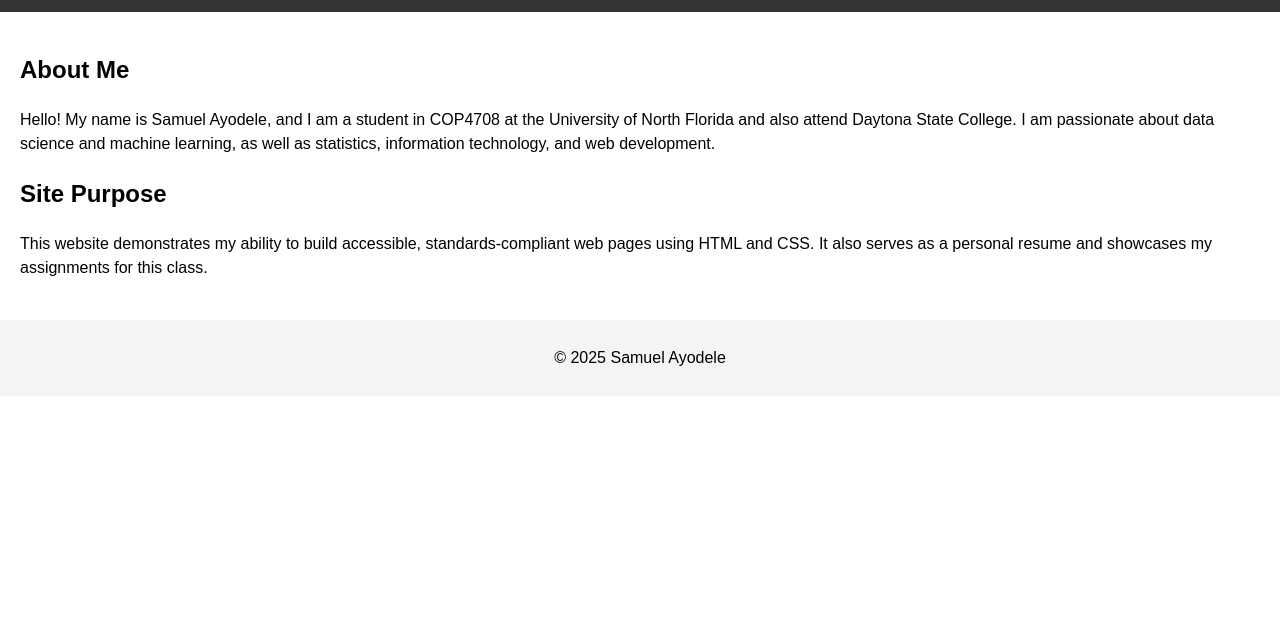
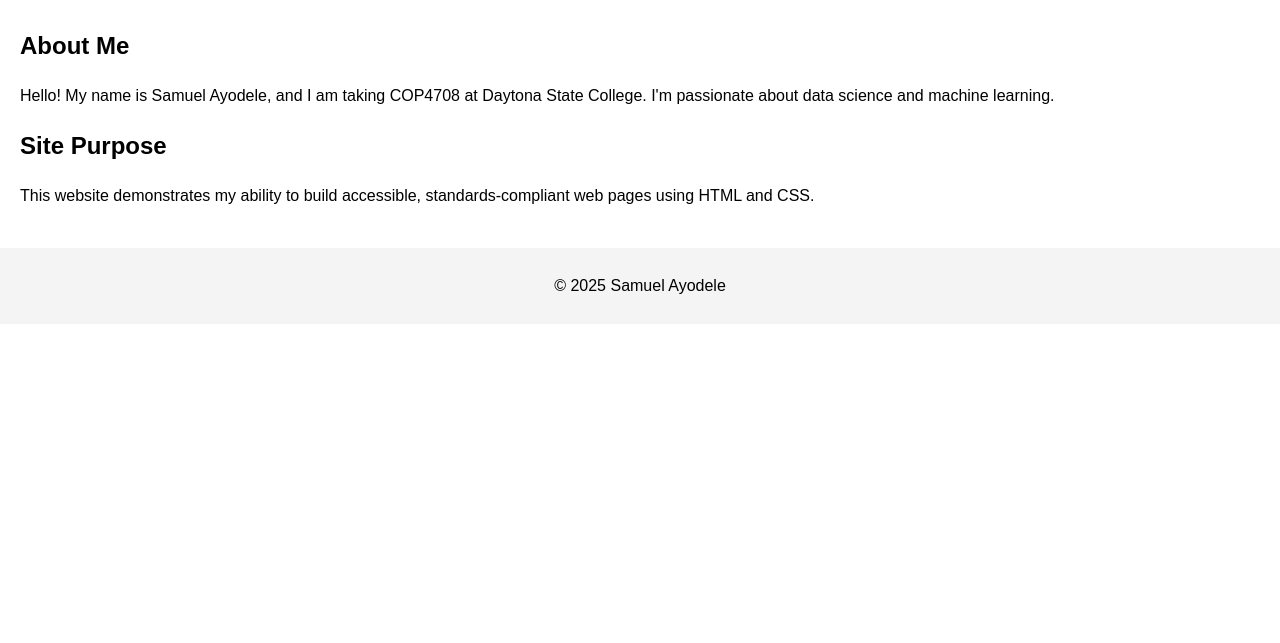
Before and after one commit to AyodeleSamuel17/cop4708-website, a plain HTML site: page index.html in a window 1280 px wide. Shown: the part 157-800 px from the top of the page. Drawn offline with Linux system fonts and the light colour scheme.

Commit message:
Update About Me section to reflect Daytona State College enrollment

```diff
--- a/index.html
+++ b/index.html
@@ -1,10 +1,8 @@
 <!DOCTYPE html>
 <html lang="en">
-<!DOCTYPE html>
-<<html lang="en">
-<head>>
+<head>
   <meta charset="UTF-8">
-  <<head> name="viewport" content="width=device-width, initial-scale=1.0">
+  <meta name="viewport" content="width=device-width, initial-scale=1.0">
   <title>Samuel Ayodele - COP4708 Website</title>
   <link rel="stylesheet" href="style.css">
 </head>
@@ -24,13 +22,15 @@
   <main>
     <section>
       <h2>About Me</h2>
-      <p>Hello! My name is Samuel Ayodele, and I am a student in COP4708 at the University of North Florida and also attend Daytona State College. I am passionate about data science and machine learning, as well as statistics, information technology, and web development.</p>
+      <p>Hello! My name is Samuel Ayodele, and I am taking COP4708 at Daytona State College. I'm passionate about data science and machine learning.</p>
     </section>
+
     <section>
       <h2>Site Purpose</h2>
-      <p>This website demonstrates my ability to build accessible, standards-compliant web pages using HTML and CSS. It also serves as a personal resume and showcases my assignments for this class.</p>
+      <p>This website demonstrates my ability to build accessible, standards-compliant web pages using HTML and CSS.</p>
     </section>
   </main>
+
   <footer>
     <p>&copy; 2025 Samuel Ayodele</p>
   </footer>
```
